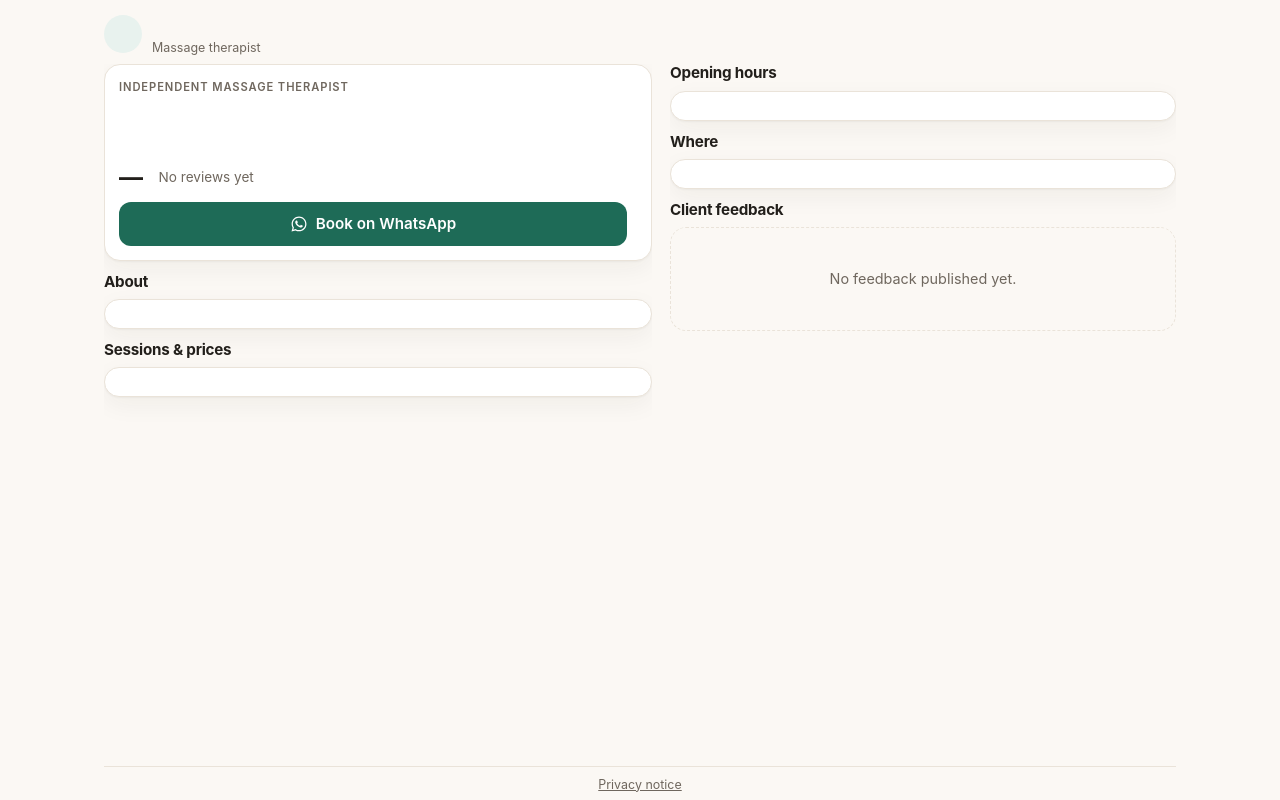
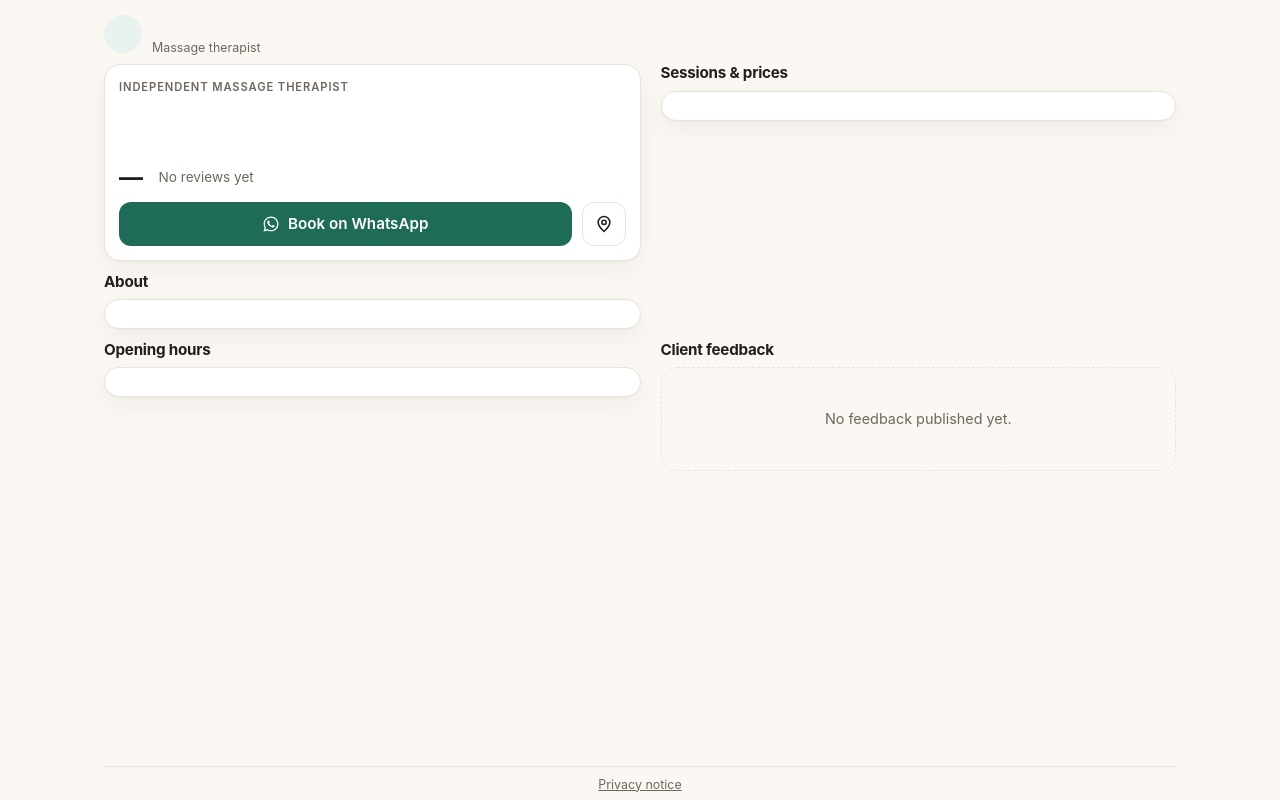
Before and after one commit to Wapiy-y/p-massage, a website with bundled scripts: page public/index.html in a window 1280 px wide. Built offline with nearby package versions, Linux system fonts and the light colour scheme; files whose address does not match are found by name.

Commit message:
Replace the Where section with a directions button in the profile card
- Drop the Where block (address, phone, Instagram, map link)
- Add an icon button next to Book on WhatsApp: opens directions in a new tab,
  using the admin's map_url when set, otherwise a Google Maps directions URL
  built from the address. Hidden rather than dead if neither exists.
- Remove the now-unused phone and Instagram fields from the profile model,
  validation and admin form, so the therapist is not editing fields that
  render nowhere

Layout fixes found while checking the result in a browser:

- The carousel used a horizontal flex track, so every slide inherited the
  height of the longest review and short cards were padded with blank space.
  Only the active slide is displayed now, with a short fade, so cards hug
  their content.
- Desktop was left-heavy once Where was removed: prices now sit opposite the
  profile via grid-template-areas, and both columns end at a similar height.
  The phone layout keeps its original reading order.

Verified at 390x844 and 1280x720: Where gone, icon in the first card with an
accessible name and a resolving directions URL, carousel advances, page still
fits one screen with no scroll.

```diff
--- a/public/admin.js
+++ b/public/admin.js
@@ -223,7 +223,6 @@ async function loadProfile() {
   $('pf-tagline').value = p.tagline || '';
   $('pf-bio').value = p.bio || '';
   $('pf-whatsapp').value = p.whatsapp || '';
-  $('pf-phone').value = p.phone || '';
   $('pf-address').value = p.address || '';
   $('pf-map').value = p.map_url || '';
   $('pf-hours').value = (p.hours || []).map((h) => `${h.label} | ${h.value}`).join('\n');
@@ -259,7 +258,6 @@ $('profile-form').addEventListener('submit', async (e) => {
     tagline: $('pf-tagline').value,
     bio: $('pf-bio').value,
     whatsapp: $('pf-whatsapp').value,
-    phone: $('pf-phone').value,
     address: $('pf-address').value,
     map_url: $('pf-map').value,
     hours
--- a/public/index.html
+++ b/public/index.html
@@ -22,7 +22,6 @@
     </div>
 
     <main class="layout">
-      <div class="col col-main">
         <!-- Hero: who this is, what clients think, how to book -->
         <section class="card hero" aria-labelledby="h-name">
           <p class="eyebrow">Independent massage therapist</p>
@@ -40,37 +39,34 @@
               <svg width="18" height="18" viewBox="0 0 24 24" fill="currentColor" aria-hidden="true"><path d="M12.04 2C6.58 2 2.13 6.45 2.13 11.91c0 1.75.46 3.45 1.32 4.95L2 22l5.25-1.38c1.45.79 3.08 1.21 4.79 1.21 5.46 0 9.91-4.45 9.91-9.91S17.5 2 12.04 2m0 18.15c-1.48 0-2.93-.4-4.19-1.15l-.3-.18-3.12.82.83-3.04-.2-.31a8.2 8.2 0 0 1-1.26-4.38c0-4.54 3.7-8.24 8.24-8.24s8.24 3.7 8.24 8.24-3.7 8.24-8.24 8.24m4.52-6.16c-.25-.12-1.47-.72-1.69-.81-.23-.08-.39-.12-.56.13-.16.25-.64.81-.79.97-.14.17-.29.19-.54.06-.25-.12-1.05-.39-1.99-1.23-.74-.66-1.23-1.47-1.38-1.72-.14-.25-.01-.38.11-.51.11-.11.25-.29.37-.43.13-.14.17-.25.25-.41.08-.17.04-.31-.02-.44-.06-.12-.56-1.34-.76-1.84-.2-.48-.41-.42-.56-.43h-.48c-.16 0-.43.06-.66.31-.22.25-.86.85-.86 2.07s.88 2.4 1 2.56c.12.17 1.75 2.67 4.23 3.74.59.26 1.05.41 1.41.52.6.19 1.14.16 1.57.1.48-.07 1.47-.6 1.68-1.18s.21-1.08.15-1.18c-.06-.11-.22-.17-.47-.29"/></svg>
               Book on WhatsApp
             </a>
+            <a class="btn btn-ghost btn-icon" id="map-btn" href="#" target="_blank" rel="noopener"
+               aria-label="Get directions to the studio" title="Directions">
+              <svg width="20" height="20" viewBox="0 0 24 24" fill="none" stroke="currentColor" stroke-width="1.9" stroke-linecap="round" stroke-linejoin="round" aria-hidden="true">
+                <path d="M12 21s7-6.1 7-11a7 7 0 1 0-14 0c0 4.9 7 11 7 11z"/><circle cx="12" cy="10" r="2.6"/>
+              </svg>
+            </a>
           </div>
         </section>
 
         <!-- About -->
-        <section aria-labelledby="h-about">
+        <section class="sec-about" aria-labelledby="h-about">
           <div class="section-head"><h2 id="h-about">About</h2></div>
           <div class="card"><p class="small" id="p-bio" style="margin:0"></p></div>
         </section>
 
         <!-- Services -->
-        <section aria-labelledby="h-services">
+        <section class="sec-services" aria-labelledby="h-services">
           <div class="section-head"><h2 id="h-services">Sessions &amp; prices</h2></div>
           <div class="card"><ul class="svc-list" id="svc-list"></ul></div>
         </section>
-      </div>
-
-      <div class="col col-side">
         <!-- Hours -->
-        <section aria-labelledby="h-hours">
+        <section class="sec-hours" aria-labelledby="h-hours">
           <div class="section-head"><h2 id="h-hours">Opening hours</h2></div>
           <div class="card"><ul class="rows" id="hours-list"></ul></div>
         </section>
 
-        <!-- Where -->
-        <section aria-labelledby="h-find">
-          <div class="section-head"><h2 id="h-find">Where</h2></div>
-          <div class="card"><ul class="rows" id="contact-rows"></ul></div>
-        </section>
-
         <!-- Client feedback: one card at a time, advancing on its own -->
-        <section class="reviews" aria-labelledby="h-reviews">
+        <section class="reviews sec-reviews" aria-labelledby="h-reviews">
           <div class="section-head">
             <h2 id="h-reviews">Client feedback</h2>
             <span class="tiny muted" id="feed-count"></span>
@@ -83,7 +79,6 @@
             <div class="carousel-dots" id="carousel-dots"></div>
           </div>
         </section>
-      </div>
     </main>
 
     <footer class="footer">
--- a/public/index.js
+++ b/public/index.js
@@ -10,6 +10,12 @@ function waLink(number) {
     'Hi! I would like to book a massage session. Is there a slot available?'
   );
   return `https://wa.me/${digits}?text=${text}`;
+}
+
+function directionsLink(profile) {
+  if (profile.map_url) return profile.map_url;
+  if (!profile.address) return null;
+  return `https://www.google.com/maps/dir/?api=1&destination=${encodeURIComponent(profile.address)}`;
 }
 
 function renderProfile({ profile, services }) {
@@ -25,6 +31,15 @@ function renderProfile({ profile, services }) {
   $('p-tagline').textContent = profile.tagline || '';
   $('p-bio').textContent = profile.bio || '';
   $('wa-btn').href = waLink(profile.whatsapp);
+
+  const directions = directionsLink(profile);
+  const mapButton = $('map-btn');
+  if (directions) {
+    mapButton.href = directions;
+  } else {
+    // Keep the layout stable rather than showing a dead control.
+    mapButton.hidden = true;
+  }
 
   const serviceList = $('svc-list');
   serviceList.replaceChildren();
@@ -50,27 +65,6 @@ function renderProfile({ profile, services }) {
   hours.replaceChildren();
   for (const entry of profile.hours || []) {
     hours.append(el('li', {}, [el('span', { text: entry.label }), el('span', { text: entry.value })]));
-  }
-
-  const contact = $('contact-rows');
-  contact.replaceChildren();
-  if (profile.address) {
-    contact.append(el('li', {}, [el('span', { text: 'Address' }), el('span', { text: profile.address })]));
-  }
-  if (profile.phone) {
-    contact.append(el('li', {}, [el('span', { text: 'Phone' }), el('span', { text: profile.phone })]));
-  }
-  if (profile.instagram) {
-    contact.append(
-      el('li', {}, [el('span', { text: 'Instagram' }), el('span', { text: profile.instagram })])
-    );
-  }
-  if (profile.map_url) {
-    const row = el('li', {}, [el('span', { text: 'Map' }), el('span', {}, [])]);
-    row.lastChild.append(
-      el('a', { href: profile.map_url, target: '_blank', rel: 'noopener', text: 'Open in Maps' })
-    );
-    contact.append(row);
   }
 }
 
@@ -127,7 +121,7 @@ function emptySlide(message) {
  * person picked does not slide away underneath them.
  */
 function initCarousel(reviews) {
-  const track = $('carousel-track');
+  const viewport = $('carousel-track');
   const dots = $('carousel-dots');
   const root = $('carousel');
 
@@ -135,7 +129,7 @@ function initCarousel(reviews) {
     ? reviews.map(slide)
     : [emptySlide('No feedback published yet.')];
 
-  track.replaceChildren(...slides);
+  viewport.replaceChildren(...slides);
   dots.replaceChildren();
 
   const reducedMotion = window.matchMedia('(prefers-reduced-motion: reduce)').matches;
@@ -163,10 +157,11 @@ function initCarousel(reviews) {
 
   function show(next) {
     index = (next + slides.length) % slides.length;
-    track.style.transform = `translateX(-${index * 100}%)`;
 
     slides.forEach((node, i) => {
-      node.setAttribute('aria-hidden', i === index ? 'false' : 'true');
+      const active = i === index;
+      node.classList.toggle('is-active', active);
+      node.setAttribute('aria-hidden', active ? 'false' : 'true');
     });
     dots.querySelectorAll('.carousel-dot').forEach((dot, i) => {
       dot.setAttribute('aria-current', i === index ? 'true' : 'false');
--- a/public/styles.css
+++ b/public/styles.css
@@ -604,17 +604,45 @@ details.editor[open] summary::before { transform: rotate(45deg); }
 }
 
 .carousel-track {
-  display: flex;
-  transition: transform 0.45s cubic-bezier(0.22, 0.61, 0.36, 1);
-  will-change: transform;
+  position: relative;
 }
 
+/*
+ * Only the active slide is displayed. A horizontal flex track would make every
+ * slide as tall as the longest review, leaving short ones padded with blank
+ * space; this way each card hugs its own content.
+ */
 .carousel-slide {
-  min-width: 100%;
-  flex: 0 0 100%;
+  display: none;
 }
 
-.carousel-slide .review { margin: 0; }
+.carousel-slide.is-active {
+  display: block;
+  animation: carousel-fade 0.32s ease both;
+}
+
+@keyframes carousel-fade {
+  from {
+    opacity: 0;
+    transform: translateY(5px);
+  }
+  to {
+    opacity: 1;
+    transform: none;
+  }
+}
+
+.carousel-slide .review {
+  margin: 0;
+}
+
+/* One long review must not stretch every other slide. */
+.carousel-slide .body {
+  display: -webkit-box;
+  -webkit-line-clamp: 9;
+  -webkit-box-orient: vertical;
+  overflow: hidden;
+}
 
 .carousel-dots {
   display: flex;
@@ -647,7 +675,7 @@ details.editor[open] summary::before { transform: rotate(45deg); }
 }
 
 @media (prefers-reduced-motion: reduce) {
-  .carousel-track { transition: none; }
+  .carousel-slide.is-active { animation: none; }
 }
 
 /* ------------------------------------------------------------------
@@ -687,60 +715,38 @@ details.editor[open] summary::before { transform: rotate(45deg); }
     flex: none;
   }
 
+  /*
+   * Two balanced columns without changing the DOM: the phone layout keeps its
+   * reading order, and grid areas decide placement on a laptop. Prices sit
+   * opposite the profile so neither column ends long before the other.
+   */
   .layout {
     display: grid;
-    grid-template-columns: 1.04fr 0.96fr;
-    gap: 18px;
+    grid-template-columns: 1.02fr 0.98fr;
+    grid-template-rows: auto auto auto;
+    grid-template-areas:
+      'hero services'
+      'about services'
+      'hours reviews';
+    gap: 12px 20px;
+    align-content: start;
     flex: 1;
     min-height: 0;
   }
 
-  .col {
-    display: flex;
-    flex-direction: column;
-    gap: 12px;
-    min-height: 0;
-    overflow: hidden;
-  }
-
-  .col section {
+  .layout > section {
     margin-top: 0;
-  }
-
-  .col-side .reviews {
-    display: flex;
-    flex-direction: column;
-    flex: 1;
     min-height: 0;
   }
 
-  .col-side .carousel {
-    flex: 1;
-    min-height: 0;
-  }
-
-  .col-side .carousel-viewport {
-    flex: 1;
-    min-height: 0;
-  }
-
-  .col-side .carousel-track {
-    height: 100%;
-    align-items: stretch;
-  }
-
-  .col-side .carousel-slide {
-    height: 100%;
-  }
-
-  .col-side .carousel-slide .review {
-    height: 100%;
-    display: flex;
-    flex-direction: column;
-  }
+  .hero { grid-area: hero; }
+  .sec-about { grid-area: about; }
+  .sec-services { grid-area: services; }
+  .sec-hours { grid-area: hours; }
+  .sec-reviews { grid-area: reviews; }
 
   /* Long feedback is clamped rather than allowed to push the page. */
-  .col-side .carousel-slide .body {
+  .sec-reviews .carousel-slide .body {
     display: -webkit-box;
     -webkit-line-clamp: 7;
     -webkit-box-orient: vertical;
@@ -767,3 +773,11 @@ details.editor[open] summary::before { transform: rotate(45deg); }
   .review { padding: 14px; }
   .review .body { font-size: 0.92rem; }
 }
+
+/* Icon-only action button (hero directions) */
+.btn-icon {
+  width: 44px;
+  min-width: 44px;
+  padding: 0;
+  flex: none;
+}
--- a/src/domain/validation.ts
+++ b/src/domain/validation.ts
@@ -114,10 +114,8 @@ export interface ProfileInput {
   tagline: string;
   bio: string;
   whatsapp: string;
-  phone: string;
   address: string;
   map_url: string;
-  instagram: string;
   hours: OpeningHours[];
 }
 
@@ -155,10 +153,8 @@ export function validateProfile(input: unknown): Validated<ProfileInput> {
       tagline: clean(raw.tagline).slice(0, 120),
       bio: clean(raw.bio).slice(0, LIMITS.bioMax),
       whatsapp,
-      phone: clean(raw.phone).slice(0, 40),
       address: clean(raw.address).slice(0, 300),
       map_url: clean(raw.map_url).slice(0, 400),
-      instagram: clean(raw.instagram).slice(0, 200),
       hours
     }
   };
--- a/src/types/index.ts
+++ b/src/types/index.ts
@@ -61,10 +61,8 @@ export interface Profile {
   tagline: string;
   bio: string;
   whatsapp: string;
-  phone: string;
   address: string;
   map_url: string;
-  instagram: string;
   hours: OpeningHours[];
 }
 
```
Also changed, not shown: src/pages/admin.html (+0 -4 lines), README.md.
